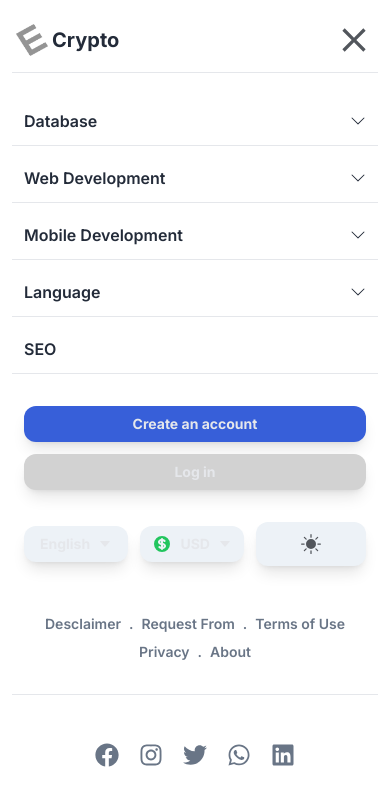
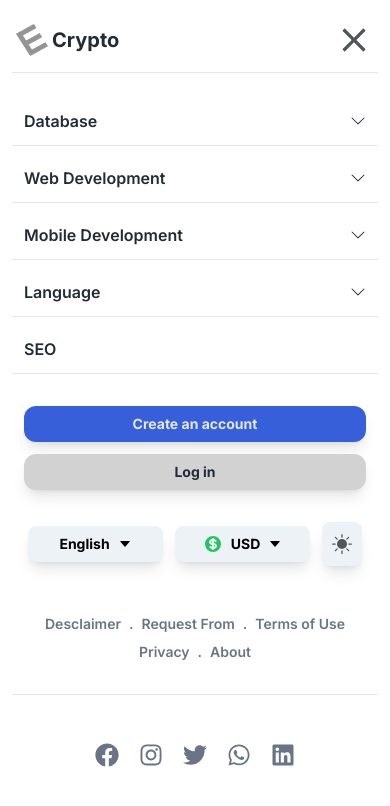
Before and after one commit to sdy2000/e-crypto, a React (Create React App) app: page / in a window 390 px wide. Both pictures are taken after a click on the button 366 px from the left and 32 px from the top of the page. Shown: the top 806 px of the page. Built offline with nearby package versions, Linux system fonts and the light colour scheme.

Commit message:
Create Button2 Component and updateHaderHiidenBar

```diff
--- a/src/assets/global.css
+++ b/src/assets/global.css
@@ -21,6 +21,9 @@
   .bg-t {
     @apply bg-lbt dark:bg-dbt;
   }
+  .bg-f {
+    @apply bg-dfp dark:bg-lfp;
+  }
   .bg-ac {
     @apply bg-accent dark:bg-daccent;
   }
@@ -34,6 +37,15 @@
     @apply text-lft dark:text-dft;
   }
 
+  /*--------------- Button ----------------*/
+  .button1 {
+    @apply font-bold text-sm text-gray-200 py-2
+       flex justify-center items-center gap-2 rounded-xl shadow-lg w-full duration-300;
+  }
+  .button2 {
+    @apply font-bold text-sm py-2 flex justify-center items-center gap-2 shadow-lg w-full duration-300
+       bg-f hover:bg-lap dark:hover:bg-lfs text-black dark:text-gray-200 rounded-lg;
+  }
   /*============================ Header ============================*/
   /*--------------- Crypto Info  ----------------*/
   .cyp-info-table {
--- a/src/components/button/CustomButton1.jsx
+++ b/src/components/button/CustomButton1.jsx
@@ -1,15 +1,9 @@
 import { Link } from "react-router-dom";
 
-const CustomButton1 = ({ value, icon1, icon2, bgColor }) => {
+const CustomButton1 = ({ value, to, style }) => {
   return (
-    <Link
-      to="#"
-      className={`${bgColor} font-bold text-sm text-gray-200 py-2
-       flex justify-center items-center gap-2 rounded-xl shadow-lg w-full duration-300`}
-    >
-      {icon1}
+    <Link to={to} className={`${style} button1`}>
       {value}
-      {icon2}
     </Link>
   );
 };
--- /dev/null
+++ b/src/components/button/CustomButton2.jsx
@@ -0,0 +1,12 @@
+import { Link } from "react-router-dom";
+
+const CustomButton1 = ({ value, to, icon1, icon2, style }) => {
+  return (
+    <Link to={to} className={`${style} button2`}>
+      {icon1}
+      {value}
+      {icon2}
+    </Link>
+  );
+};
+export default CustomButton1;
--- a/src/components/index.js
+++ b/src/components/index.js
@@ -2,6 +2,7 @@
 export { default as IconButton } from "./button/IconButton";
 export { default as ThemeButton } from "./button/ThemeButton";
 export { default as CustomButton1 } from "./button/CustomButton1";
+export { default as CustomButton2 } from "./button/CustomButton2";
 
 // // // // Box // // // //
 export { default as SocialBox } from "./box/SocialBox";
--- a/src/parts/shared/HeaderHiddenBar.jsx
+++ b/src/parts/shared/HeaderHiddenBar.jsx
@@ -6,6 +6,7 @@ import { HiCurrencyDollar } from "react-icons/hi";
 import { Link } from "react-router-dom";
 import {
   CustomButton1,
+  CustomButton2,
   IconButton,
   SocialBox,
   ThemeButton,
@@ -52,9 +53,6 @@ const HeaderHiddenBar = ({ isOpenList, setIsOpenList }) => {
       });
     }
   };
-
-  const subButtonStyle =
-    "bg-dfp dark:bg-lfp hover:bg-lap dark:hover:bg-lfs text-black dark:text-gray-200 rounded-lg";
 
   return (
     <nav
@@ -107,29 +105,32 @@ const HeaderHiddenBar = ({ isOpenList, setIsOpenList }) => {
       </ul>
       <div className="flex flex-col md:flex-row gap-3 px-3 my-8">
         <CustomButton1
+          to={"#"}
           value="Create an account"
-          bgColor="bg-blue hover:bg-lblue"
+          style="bg-blue hover:bg-lblue"
         />
         <CustomButton1
+          to={"#"}
           value="Log in"
-          bgColor="bg-t hover:bg-las text-black dark:text-gray-200 dark:hover:bg-lfp"
+          style="bg-t hover:bg-las text-lfp dark:text-gray-200 dark:hover:bg-lfp"
         />
       </div>
-      <div className="flex justify-center items-center gap-3 px-3">
-        <CustomButton1
+      <div className="flex justify-center items-center gap-3 px-4">
+        <CustomButton2
+          to={"#"}
           value="English"
           icon2={<AiOutlineCaretDown />}
-          bgColor={subButtonStyle}
         />
-        <CustomButton1
+        <CustomButton2
+          to={"#"}
           value="USD"
           icon1={<HiCurrencyDollar size={20} className="text-green-500" />}
           icon2={<AiOutlineCaretDown />}
-          bgColor={subButtonStyle}
         />
-        <CustomButton1
+        <CustomButton2
+          to={"#"}
           value={<ThemeButton size={20} />}
-          bgColor={`${subButtonStyle} w-auto px-1 py-[2px] rounded-lg`}
+          style="w-auto py-[2px]"
         />
       </div>
       <div className="mt-12 border-b dark:border-das pb-8 w-full">
```
